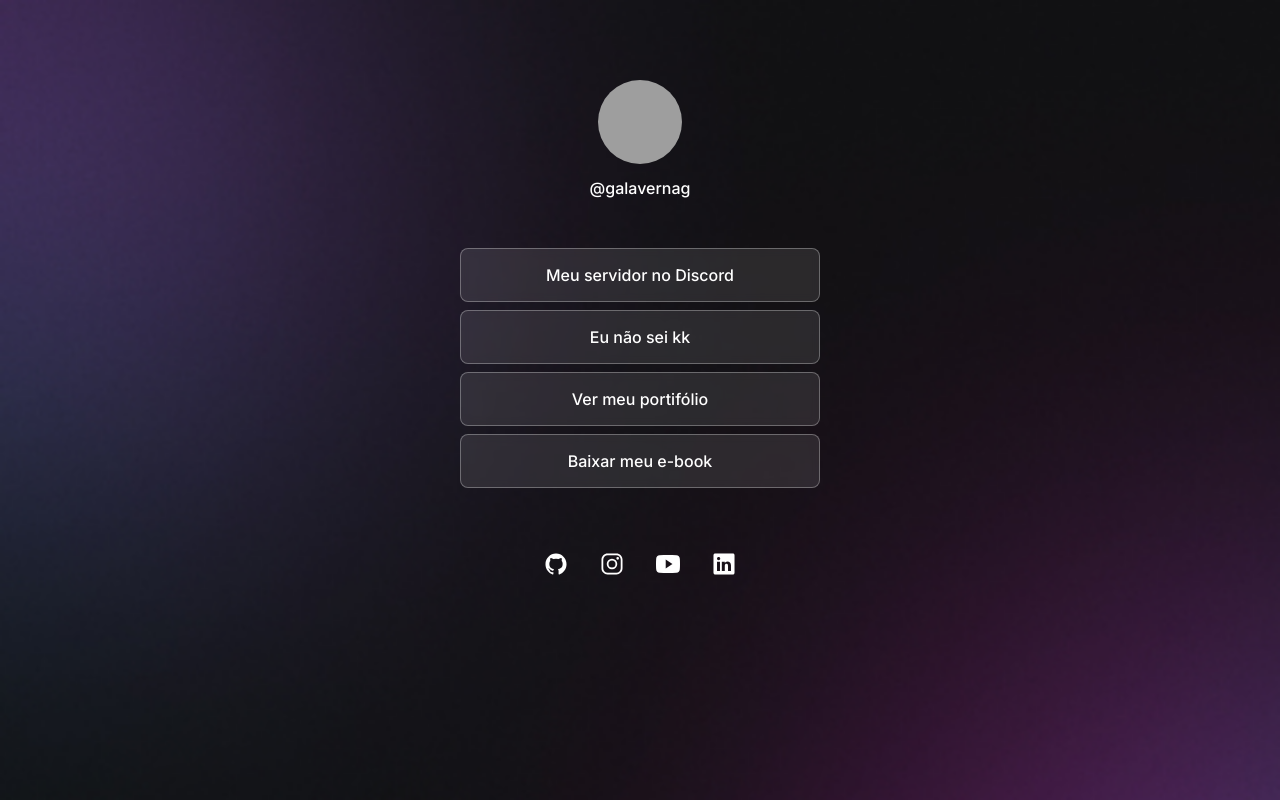
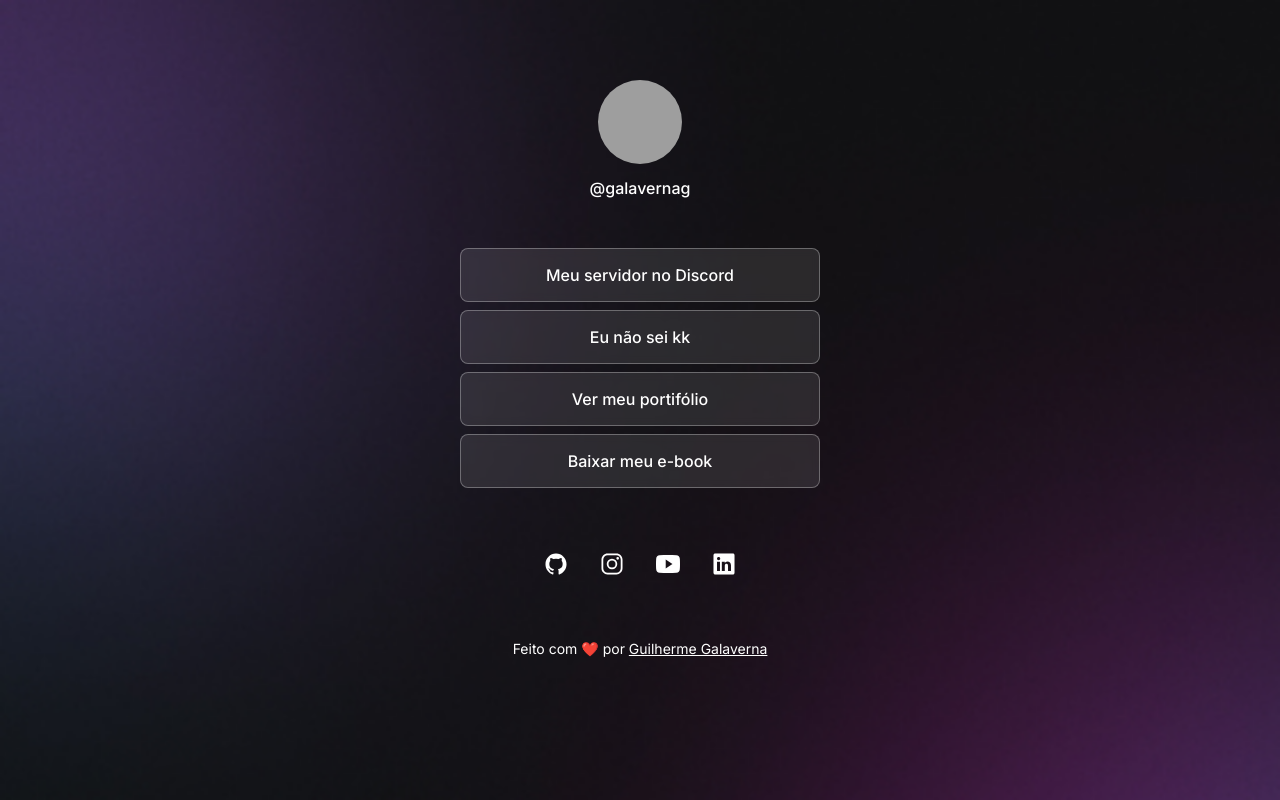
Before and after one commit to Guigalaverna/dev-links, a plain HTML site: page index.html in a window 1280 px wide. Drawn offline with nearby package versions, Linux system fonts and the light colour scheme; grey boxes are pictures that could not be loaded.

Commit message:
feat: add footer

```diff
--- a/index.html
+++ b/index.html
@@ -51,6 +51,8 @@
           <ion-icon name="logo-linkedin"></ion-icon>
         </a>
       </div>
+
+      <footer>Feito com ❤️ por <a href="#">Guilherme Galaverna</a></footer>
     </div>
 
     <script
--- a/styles.css
+++ b/styles.css
@@ -92,3 +92,9 @@ ul li a:hover {
 #social-links a:hover {
   background-color: rgba(255, 255, 255, 0.2);
 }
+
+footer {
+  padding: 24px 0;
+  text-align: center;
+  font-size: 14px;
+}
```
